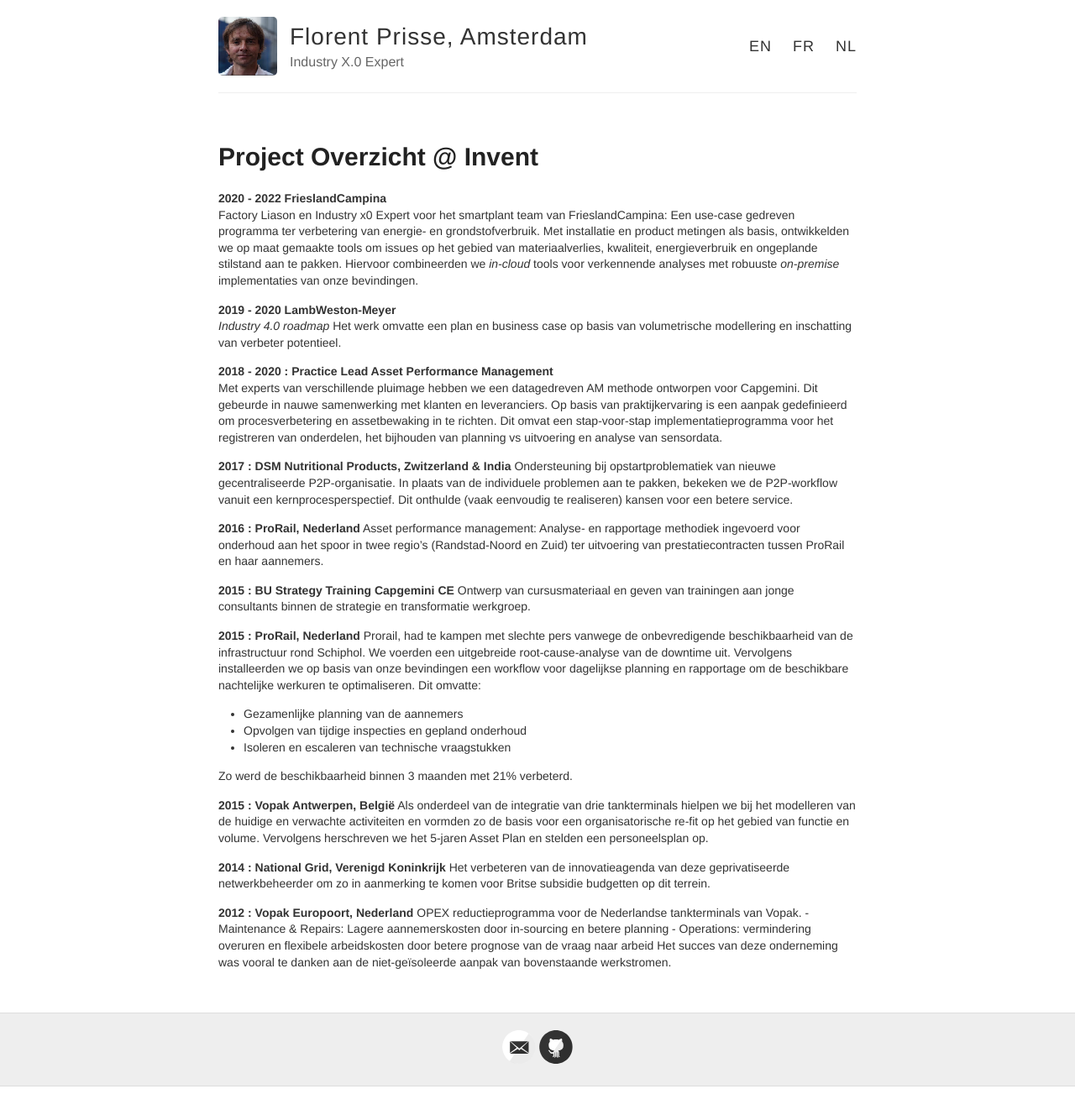
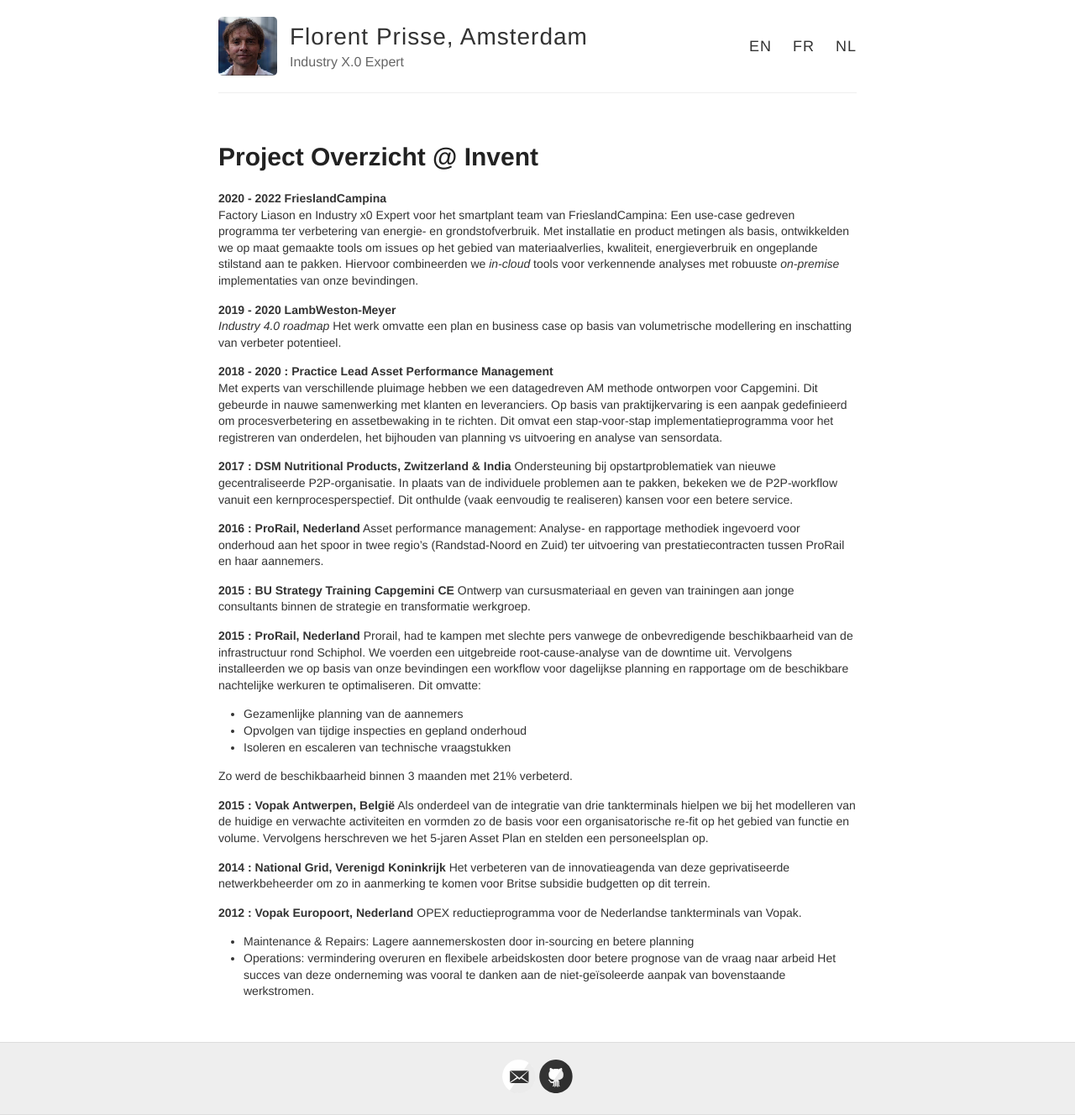
Before and after one commit to fprisse/fprisse.github.io, a Jekyll site: the page built from _pages/projects_invent_nl.md, in a window 1280 px wide. Shown: the whole page at 84% size. Built offline with Jekyll 4.4.1, drawn with Linux system fonts in a browser that asks for light colours; comment, search, counter and statistics services are not loaded; before the commit the page ends 1294 px from its top, so only the background shows below that; some of the changed lines change nothing that is shown.

Commit message:
bullet list vopak

```diff
--- a/_pages/projects_invent_nl.md
+++ b/_pages/projects_invent_nl.md
@@ -39,6 +39,6 @@
 
 **2012 : Vopak Europoort, Nederland**
 OPEX reductieprogramma voor de Nederlandse tankterminals van Vopak.
-⁃ Maintenance & Repairs: Lagere aannemerskosten door in-sourcing en betere planning
-⁃ Operations: vermindering overuren en flexibele arbeidskosten door betere prognose van de vraag naar arbeid
+ - Maintenance & Repairs: Lagere aannemerskosten door in-sourcing en betere planning
+ - Operations: vermindering overuren en flexibele arbeidskosten door betere prognose van de vraag naar arbeid
 Het succes van deze onderneming was vooral te danken aan de niet-geïsoleerde aanpak van bovenstaande werkstromen.
```
